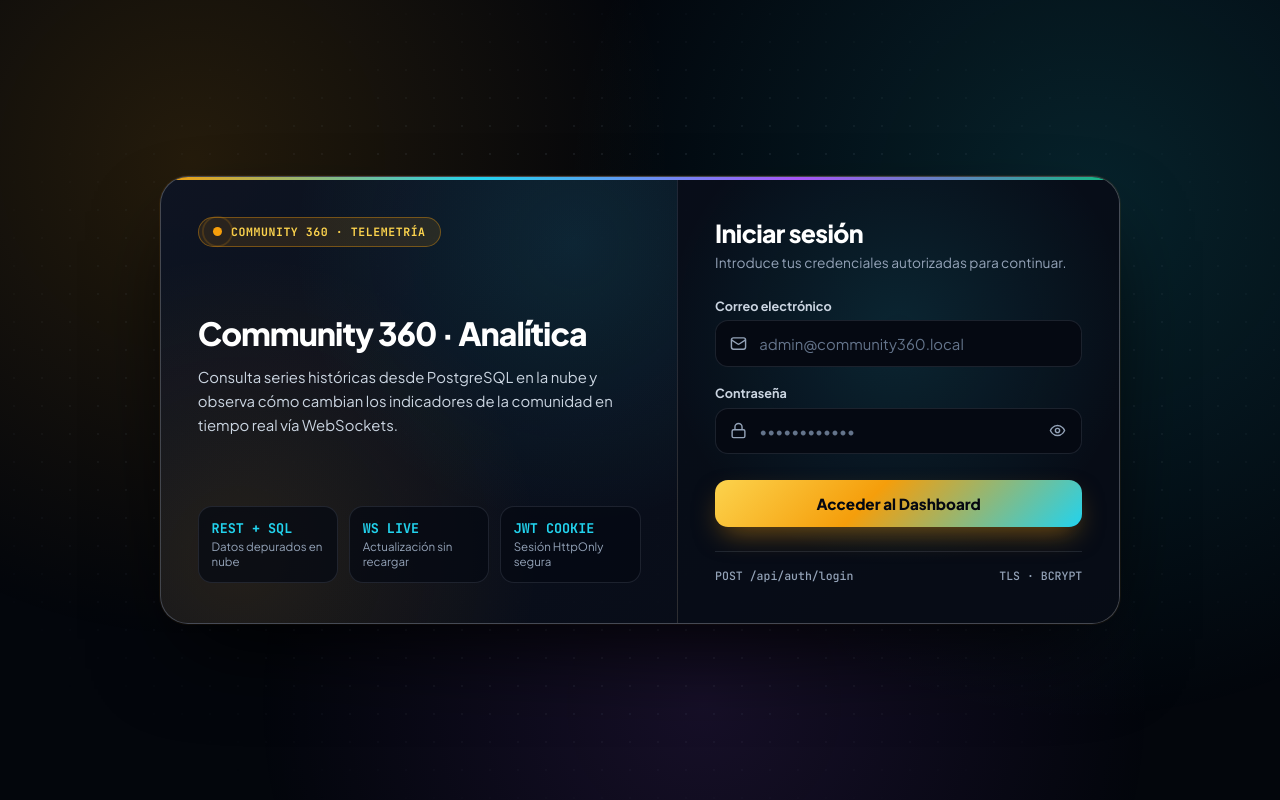
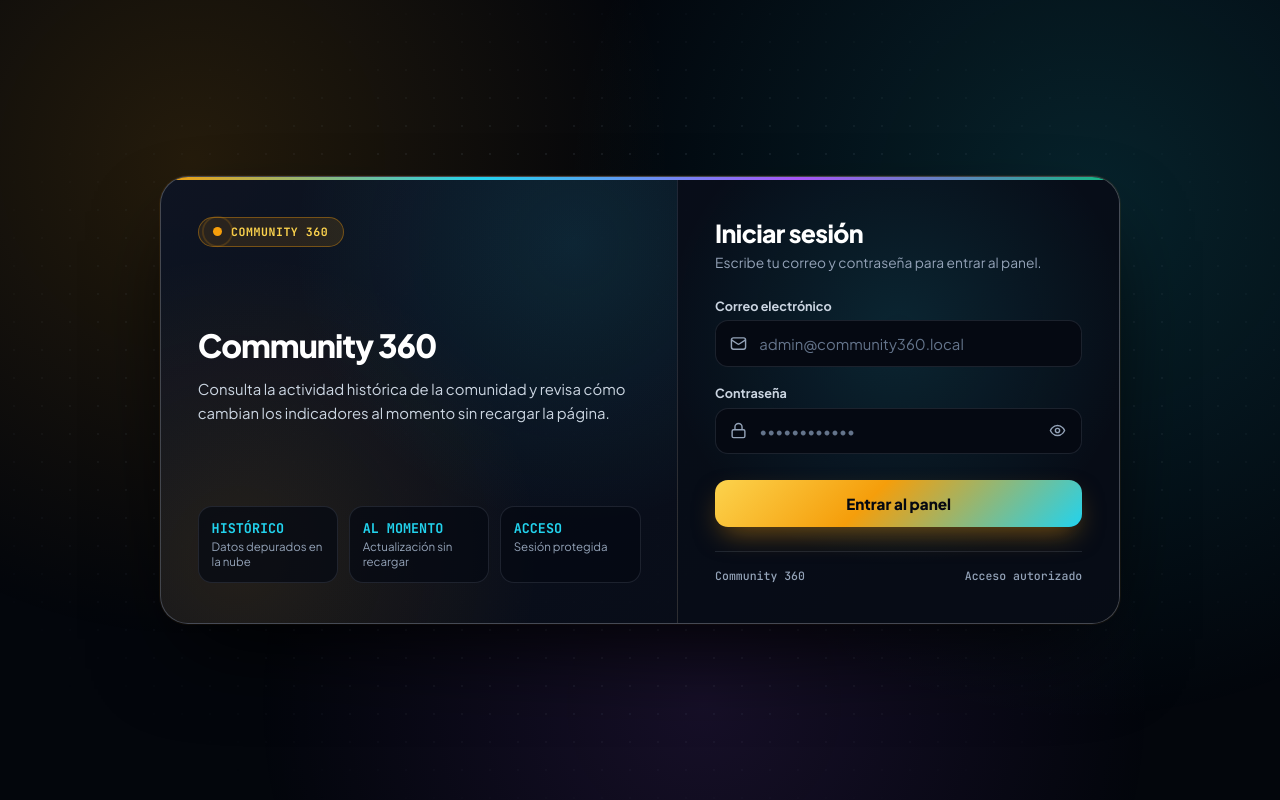
Before and after one commit to Luis19-JC/Community-360-, a website: page public/login.html in a window 1280 px wide. Drawn offline with Linux system fonts and the light colour scheme.

Commit message:
Simplificar textos de la vista de acceso

```diff
--- a/public/login.html
+++ b/public/login.html
@@ -7,7 +7,9 @@
   <title>Acceso — Community 360</title>
   <link rel="preconnect" href="https://fonts.googleapis.com" />
   <link rel="preconnect" href="https://fonts.gstatic.com" crossorigin />
-  <link href="https://fonts.googleapis.com/css2?family=JetBrains+Mono:wght@500;600;700&family=Plus+Jakarta+Sans:wght@400;500;600;700;800&display=swap" rel="stylesheet" />
+  <link
+    href="https://fonts.googleapis.com/css2?family=JetBrains+Mono:wght@500;600;700&family=Plus+Jakarta+Sans:wght@400;500;600;700;800&display=swap"
+    rel="stylesheet" />
   <style>
     :root {
       --abyss: #03060c;
@@ -94,8 +96,15 @@
     }
 
     @keyframes portalIn {
-      from { opacity: 0; transform: translateY(20px) scale(0.985); }
-      to { opacity: 1; transform: translateY(0) scale(1); }
+      from {
+        opacity: 0;
+        transform: translateY(20px) scale(0.985);
+      }
+
+      to {
+        opacity: 1;
+        transform: translateY(0) scale(1);
+      }
     }
 
     /* Panel creativo izquierdo */
@@ -146,8 +155,15 @@
     }
 
     @keyframes radarPing {
-      0% { transform: scale(0.75); opacity: 0.9; }
-      100% { transform: scale(2.1); opacity: 0; }
+      0% {
+        transform: scale(0.75);
+        opacity: 0.9;
+      }
+
+      100% {
+        transform: scale(2.1);
+        opacity: 0;
+      }
     }
 
     .hero-copy h2 {
@@ -220,11 +236,9 @@
       content: "";
       position: absolute;
       inset: 0;
-      background: radial-gradient(
-        360px circle at var(--mx, 50%) var(--my, 35%),
-        rgba(34, 211, 238, 0.12),
-        transparent 65%
-      );
+      background: radial-gradient(360px circle at var(--mx, 50%) var(--my, 35%),
+          rgba(34, 211, 238, 0.12),
+          transparent 65%);
       pointer-events: none;
     }
 
@@ -402,7 +416,9 @@
     }
 
     @keyframes rot {
-      to { transform: rotate(360deg); }
+      to {
+        transform: rotate(360deg);
+      }
     }
 
     .feedback {
@@ -432,9 +448,19 @@
     }
 
     @keyframes errShake {
-      0%, 100% { transform: translateX(0); }
-      25% { transform: translateX(-5px); }
-      75% { transform: translateX(5px); }
+
+      0%,
+      100% {
+        transform: translateX(0);
+      }
+
+      25% {
+        transform: translateX(-5px);
+      }
+
+      75% {
+        transform: translateX(5px);
+      }
     }
 
     .foot-meta {
@@ -484,26 +510,27 @@
     <section class="visual-side">
       <div class="top-tag">
         <span class="pulse-ring"></span>
-        COMMUNITY 360 · TELEMETRÍA
+        COMMUNITY 360
       </div>
 
       <div class="hero-copy">
-        <h2>Community 360 · Analítica</h2>
-        <p>Consulta series históricas desde PostgreSQL en la nube y observa cómo cambian los indicadores de la comunidad en tiempo real vía WebSockets.</p>
+        <h2>Community 360</h2>
+        <p>Consulta la actividad histórica de la comunidad y revisa cómo cambian los indicadores al momento sin recargar
+          la página.</p>
       </div>
 
       <div class="spec-grid">
         <div class="spec-card">
-          <strong>REST + SQL</strong>
-          <span>Datos depurados en nube</span>
+          <strong>HISTÓRICO</strong>
+          <span>Datos depurados en la nube</span>
         </div>
         <div class="spec-card">
-          <strong>WS LIVE</strong>
+          <strong>AL MOMENTO</strong>
           <span>Actualización sin recargar</span>
         </div>
         <div class="spec-card">
-          <strong>JWT COOKIE</strong>
-          <span>Sesión HttpOnly segura</span>
+          <strong>ACCESO</strong>
+          <span>Sesión protegida</span>
         </div>
       </div>
     </section>
@@ -512,7 +539,7 @@
       <div class="login-content">
         <div class="login-head">
           <h1>Iniciar sesión</h1>
-          <p>Introduce tus credenciales autorizadas para continuar.</p>
+          <p>Escribe tu correo y contraseña para entrar al panel.</p>
         </div>
 
         <form id="loginForm" autocomplete="on">
@@ -539,7 +566,8 @@
                 </svg>
               </span>
               <input id="password" name="password" type="password" placeholder="••••••••••••" required />
-              <button type="button" class="eye-toggle" id="togglePassBtn" title="Mostrar u ocultar contraseña" aria-label="Mostrar contraseña">
+              <button type="button" class="eye-toggle" id="togglePassBtn" title="Mostrar u ocultar contraseña"
+                aria-label="Mostrar contraseña">
                 <svg width="17" height="17" viewBox="0 0 24 24" fill="none" stroke="currentColor" stroke-width="2">
                   <path d="M2 12s3-7 10-7 10 7 10 7-3 7-10 7-10-7-10-7Z"></path>
                   <circle cx="12" cy="12" r="3"></circle>
@@ -552,13 +580,13 @@
 
           <button type="submit" class="btn-enter" id="submitBtn">
             <span class="spin-ring"></span>
-            <span id="btnLabel">Acceder al Dashboard</span>
+            <span id="btnLabel">Entrar al panel</span>
           </button>
         </form>
 
         <div class="foot-meta">
-          <span>POST /api/auth/login</span>
-          <span>TLS · BCRYPT</span>
+          <span>Community 360</span>
+          <span>Acceso autorizado</span>
         </div>
       </div>
     </section>
@@ -595,7 +623,7 @@
       statusBox.className = 'feedback';
       submitBtn.disabled = true;
       submitBtn.classList.add('loading');
-      btnLabel.textContent = 'Validando credenciales...';
+      btnLabel.textContent = 'Revisando datos...';
 
       try {
         const res = await fetch('/api/auth/login', {
@@ -612,20 +640,20 @@
           showStatus('error', data.error || 'No se pudo iniciar sesión.');
           submitBtn.disabled = false;
           submitBtn.classList.remove('loading');
-          btnLabel.textContent = 'Acceder al Dashboard';
+          btnLabel.textContent = 'Entrar al panel';
           return;
         }
 
-        showStatus('success', 'Credenciales válidas. Redirigiendo al dashboard...');
+        showStatus('success', 'Acceso correcto. Abriendo panel...');
         btnLabel.textContent = 'Abriendo panel...';
         setTimeout(() => {
           window.location.href = '/dashboard';
         }, 300);
       } catch {
-        showStatus('error', 'Error de red al conectar con el servidor.');
+        showStatus('error', 'No se pudo conectar con el servidor.');
         submitBtn.disabled = false;
         submitBtn.classList.remove('loading');
-        btnLabel.textContent = 'Acceder al Dashboard';
+        btnLabel.textContent = 'Entrar al panel';
       }
     });
   </script>
```
